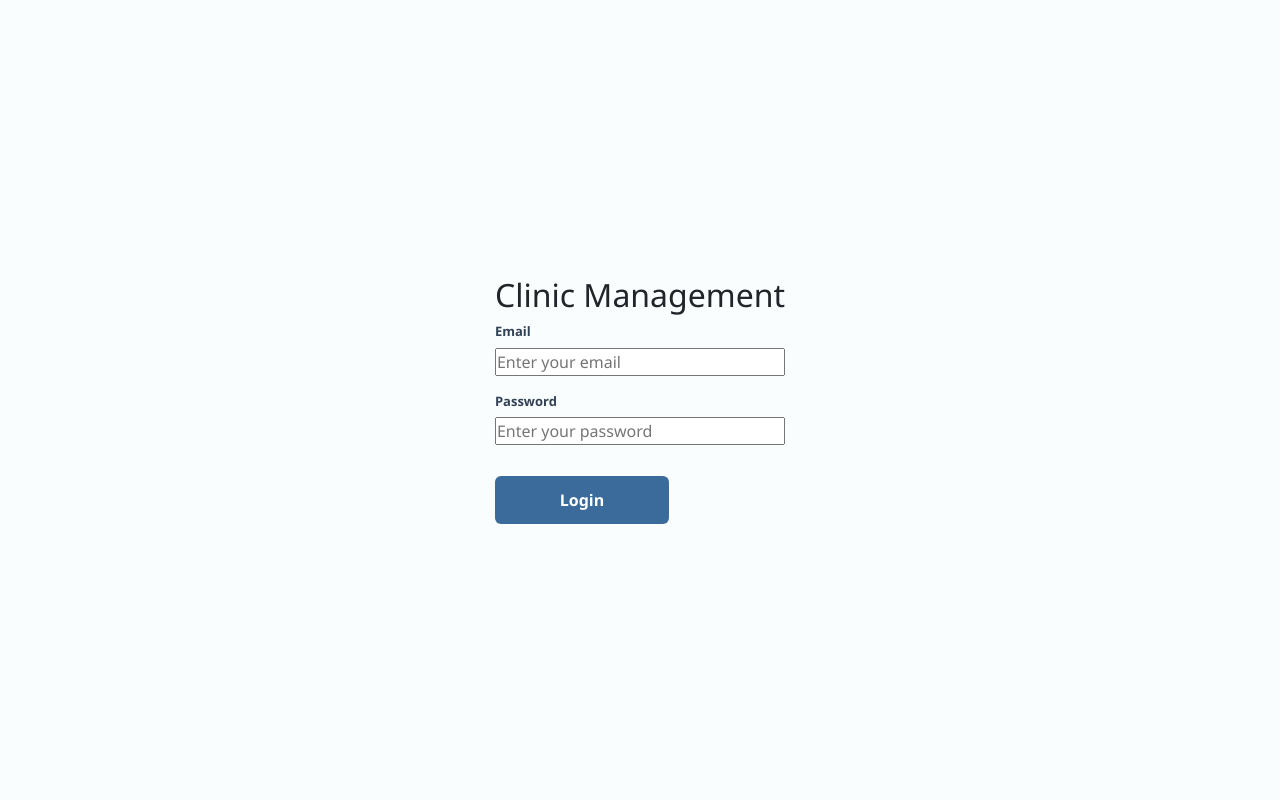
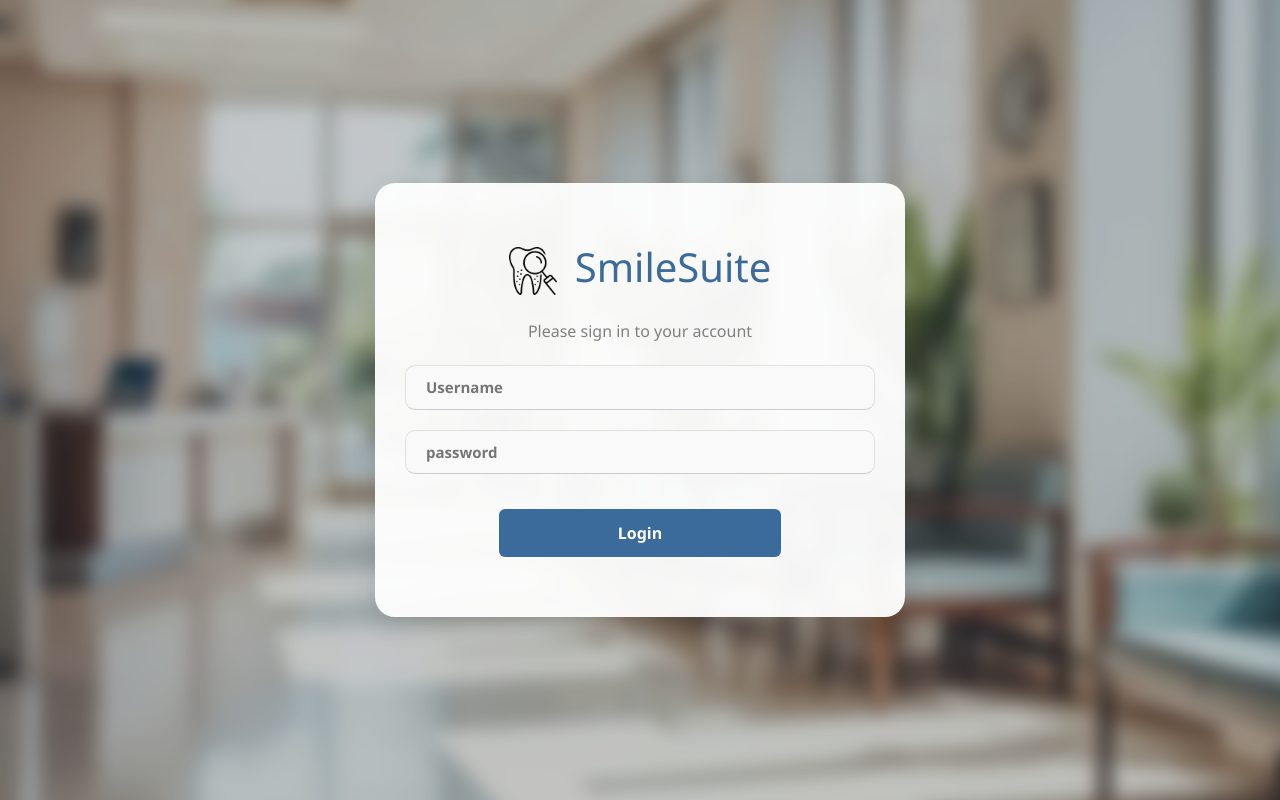
Before and after one commit to soadAmrF/Project-Frontend, a React (Vite) app: page / in a window 1280 px wide. Built offline with nearby package versions, Linux system fonts and the light colour scheme.

Commit message:
Created Appointments Page

```diff
--- a/src/Pages/Auth/Login/LoginPage.jsx
+++ b/src/Pages/Auth/Login/LoginPage.jsx
@@ -1,135 +1,100 @@
-// import React, { useState } from "react";
-// import { useNavigate } from "react-router-dom";
-// import axios from "@/services/axios";
-// import "@/Pages/Auth/Login//login.css";
-// import byImage from "@/assets/image/clinic.jpg";
-// import logoImg from "@/assets/image/teeth.png";
+import React, { useState } from "react";
+import { useNavigate } from "react-router-dom";
+import axios from "@/services/axios";
+import "@/Pages/Auth/Login//login.css";
+import byImage from "@/assets/image/clinic.jpg";
+import logoImg from "@/assets/image/teeth.png";
 
-// const LoginPage = () => {
-//   const navigate = useNavigate();
-
-//   const [form, setForm] = useState({
-//     name: "",
-//     password: "",
-//   });
-
-//   const [error, setError] = useState("");
-
-//   const handleChange = (e) => {
-//     setForm({
-//       ...form,
-//       [e.target.name]: e.target.value,
-//     });
-//     console.log(e.target.name, e.target.value);
-//   };
-
-//   const handleSubmit = async (e) => {
-//     e.preventDefault();
-
-//     setError("");
-
-//     try {
-//       const response = await axios.post("/auth", form);
-
-//       const token = response.data.data.token;
-
-//       localStorage.setItem("token", token);
-
-//       localStorage.setItem(
-//         "user",
-//         JSON.stringify({
-//           role: response.data.data.role,
-//         }),
-//       );
-
-//       navigate("/dashboard");
-//     } catch (err) {
-//       setError(err.response?.data?.message || "Login failed");
-//     }
-//   };
-
-//   return (
-//     <div className="login-container">
-//       <div
-//         className="background-overlay"
-//         style={{ backgroundImage: `url(${byImage})` }}
-//       ></div>
-
-//       <div className="login-card">
-//         <div className="title">
-//           <img src={logoImg} alt="Clinic logo" />
-//           <h2>SmileSuite</h2>
-//         </div>
-
-//         <div className="p">
-//           <p>Please sign in to your account</p>
-//         </div>
-
-//         <form onSubmit={handleSubmit}>
-//           <div className="input-login">
-//             <input
-//               type="text"
-//               name="name"
-//               placeholder="Username"
-//               value={form.name}
-//               onChange={handleChange}
-//             />
-//           </div>
-
-//           <div className="input-login">
-//             <input
-//               type="password"
-//               name="password"
-//               placeholder="password"
-//               value={form.password}
-//               onChange={handleChange}
-//             />
-//           </div>
-
-//           {error && <p className="error-message">{error}</p>}
-
-//           <button type="submit" className="btn-login">
-//             Login
-//           </button>
-//         </form>
-//       </div>
-//     </div>
-//   );
-// };
-
-// export default LoginPage;
-
-import React from "react";
-import { useNavigate } from "react-router-dom";
-import "@/Pages/Auth/Login//login.css";
-
-export default function LoginPage() {
+const LoginPage = () => {
   const navigate = useNavigate();
 
-  const handleLogin = (e) => {
+  const [form, setForm] = useState({
+    name: "",
+    password: "",
+  });
+
+  const [error, setError] = useState("");
+
+  const handleChange = (e) => {
+    setForm({
+      ...form,
+      [e.target.name]: e.target.value,
+    });
+    console.log(e.target.name, e.target.value);
+  };
+
+  const handleSubmit = async (e) => {
     e.preventDefault();
-    navigate("/dashboard"); // توجيه مباشر فوراً
+
+    setError("");
+
+    try {
+      const response = await axios.post("/auth", form);
+
+      const token = response.data.data.token;
+
+      localStorage.setItem("token", token);
+
+      localStorage.setItem(
+        "user",
+        JSON.stringify({
+          role: response.data.data.role,
+        }),
+      );
+
+      navigate("/dashboard");
+    } catch (err) {
+      setError(err.response?.data?.message || "Login failed");
+    }
   };
 
   return (
     <div className="login-container">
-      <form onSubmit={handleLogin} className="login-form">
-        <h2>Clinic Management</h2>
+      <div
+        className="background-overlay"
+        style={{ backgroundImage: `url(${byImage})` }}
+      ></div>
 
-        <div className="form-group">
-          <label>Email</label>
-          <input type="email" placeholder="Enter your email" />
+      <div className="login-card">
+        <div className="title">
+          <img src={logoImg} alt="Clinic logo" />
+          <h2>SmileSuite</h2>
         </div>
 
-        <div className="form-group">
-          <label>Password</label>
-          <input type="password" placeholder="Enter your password" />
+        <div className="p">
+          <p>Please sign in to your account</p>
         </div>
 
-        <button type="submit" className="btn-login">
-          Login
-        </button>
-      </form>
+        <form onSubmit={handleSubmit}>
+          <div className="input-login">
+            <input
+              type="text"
+              name="name"
+              placeholder="Username"
+              value={form.name}
+              onChange={handleChange}
+            />
+          </div>
+
+          <div className="input-login">
+            <input
+              type="password"
+              name="password"
+              placeholder="password"
+              value={form.password}
+              onChange={handleChange}
+            />
+          </div>
+
+          {error && <p className="error-message">{error}</p>}
+
+          <button type="submit" className="btn-login">
+            Login
+          </button>
+        </form>
+      </div>
     </div>
   );
-}
+};
+
+export default LoginPage;
```
